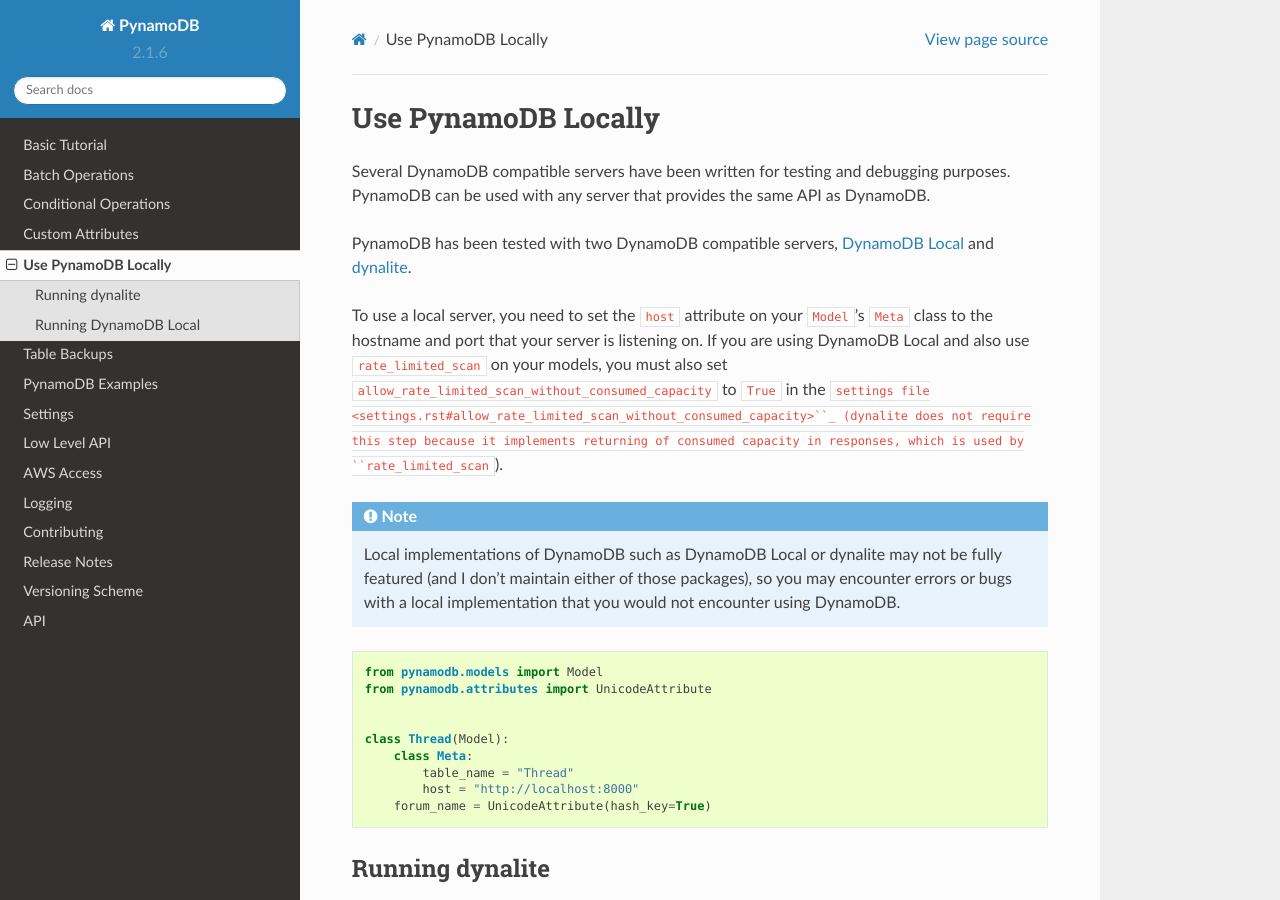
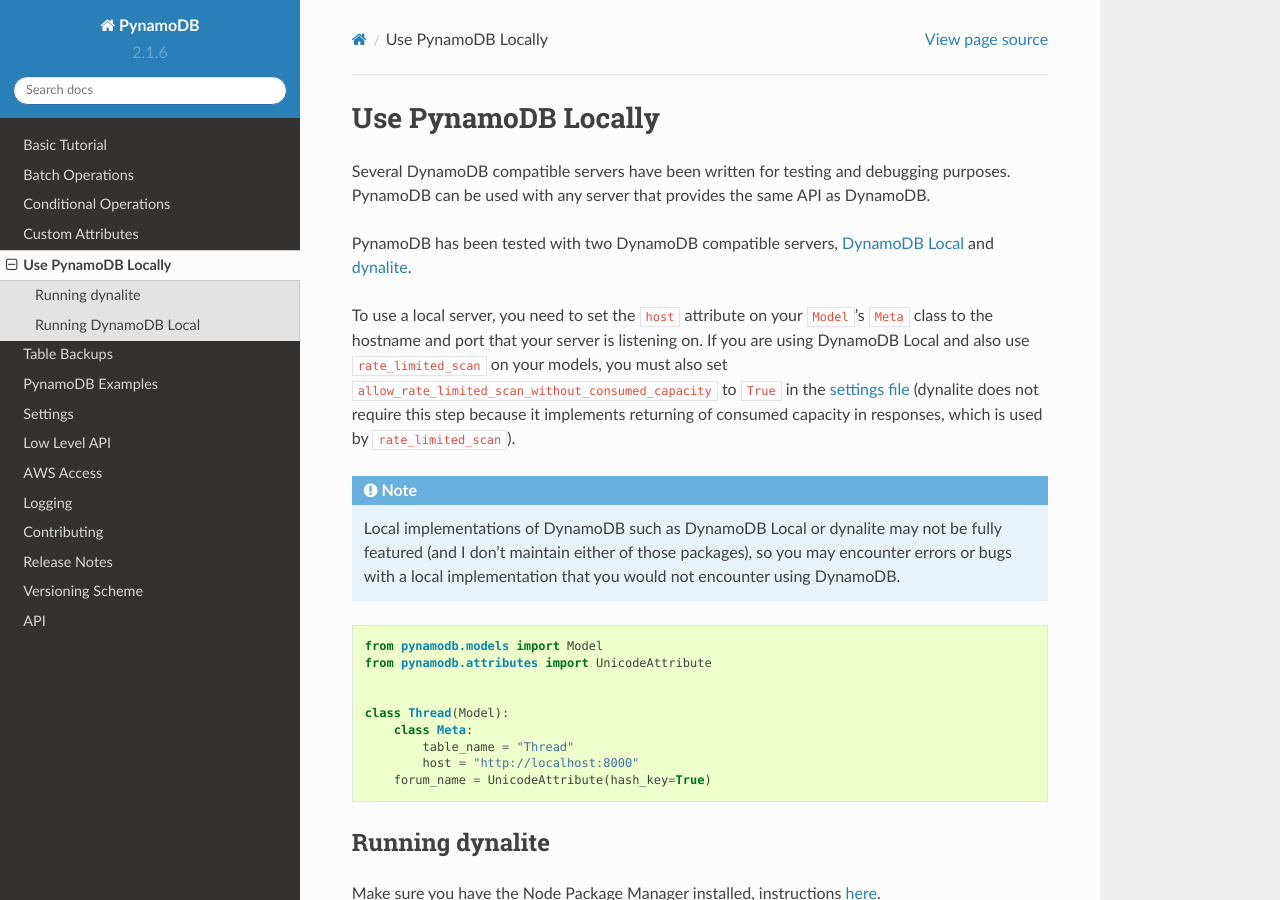
Before and after one commit to pynamodb/PynamoDB, a Sphinx documentation site: the page built from docs/local.rst, in a window 1280 px wide and 900 px high. Built offline with Sphinx 7.4.7 and the Read the Docs theme 2.0.0, drawn with Linux system fonts in a browser that asks for light colours; pages that are not in the unit, such as notebooks, are missing from menus.

Commit message:
remove mistaken double tick

```diff
--- a/docs/local.rst
+++ b/docs/local.rst
@@ -12,7 +12,7 @@
 To use a local server, you need to set the ``host`` attribute on your ``Model``'s ``Meta`` class to the hostname and port
 that your server is listening on. If you are using DynamoDB Local and also use ``rate_limited_scan`` on your models, you must also
 set ``allow_rate_limited_scan_without_consumed_capacity`` to ``True`` in the
-``settings file <settings.rst#allow_rate_limited_scan_without_consumed_capacity>``_ (dynalite does not require
+`settings file <settings.rst#allow_rate_limited_scan_without_consumed_capacity>`_ (dynalite does not require
 this step because it implements returning of consumed capacity in responses, which is used by ``rate_limited_scan``).
 
 .. note::
```
